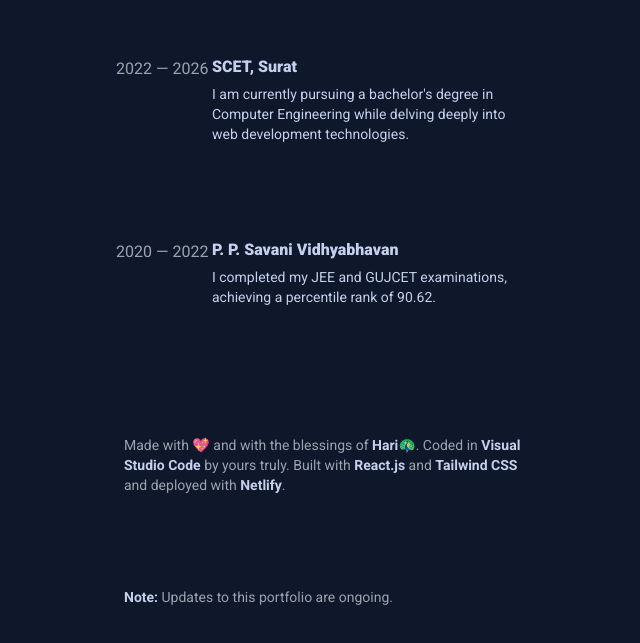
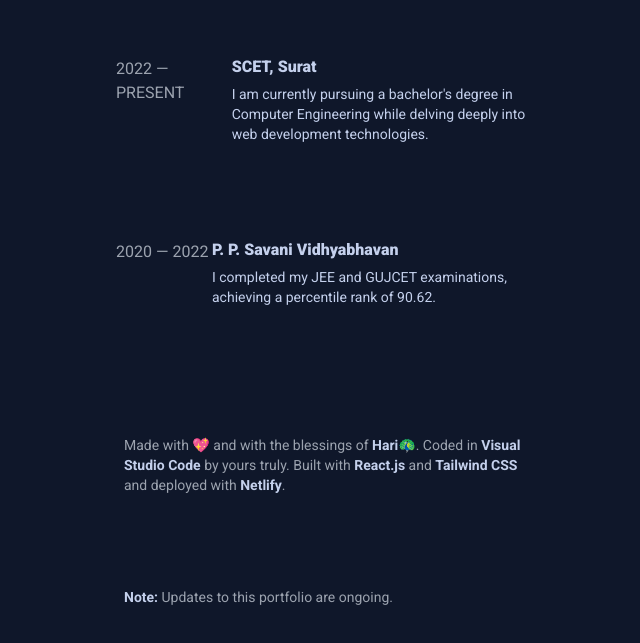
Before and after one commit to Dev750wala/PF, a React (Vite) app: page / in a window 1280 px wide. Shown: the part 4242-4885 px from the top of the page, without its empty margins (608-1248 px from the left). Built offline with nearby package versions, Linux system fonts and the light colour scheme; a web font is replaced by a local one.

Commit message:
updating data

```diff
--- a/src/Data.js
+++ b/src/Data.js
@@ -47,7 +47,7 @@ export const projects = [
 
 export const education = [
     {
-        year: "2022 — 2026",
+        year: "2022 — PRESENT",
         name: "SCET, Surat",
         description: "I am currently pursuing a bachelor's degree in Computer Engineering while delving deeply into web development technologies."
     },
```
